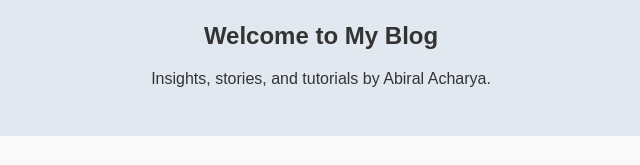
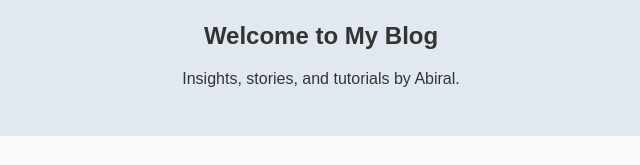
Before and after one commit to aviralacharya/Blog, a plain HTML site: page index.html in a window 1280 px wide. Shown: the part 192-357 px from the top of the page, 319-959 px from the left. Drawn offline with Linux system fonts and the light colour scheme.

Commit message:
Update index.html

```diff
--- a/index.html
+++ b/index.html
@@ -21,7 +21,7 @@
   <main class="container">
     <section id="hero">
       <h2>Welcome to My Blog</h2>
-      <p>Insights, stories, and tutorials by Abiral Acharya.</p>
+      <p>Insights, stories, and tutorials by Abiral.</p>
     </section>
 
     <section id="blogs">
```
